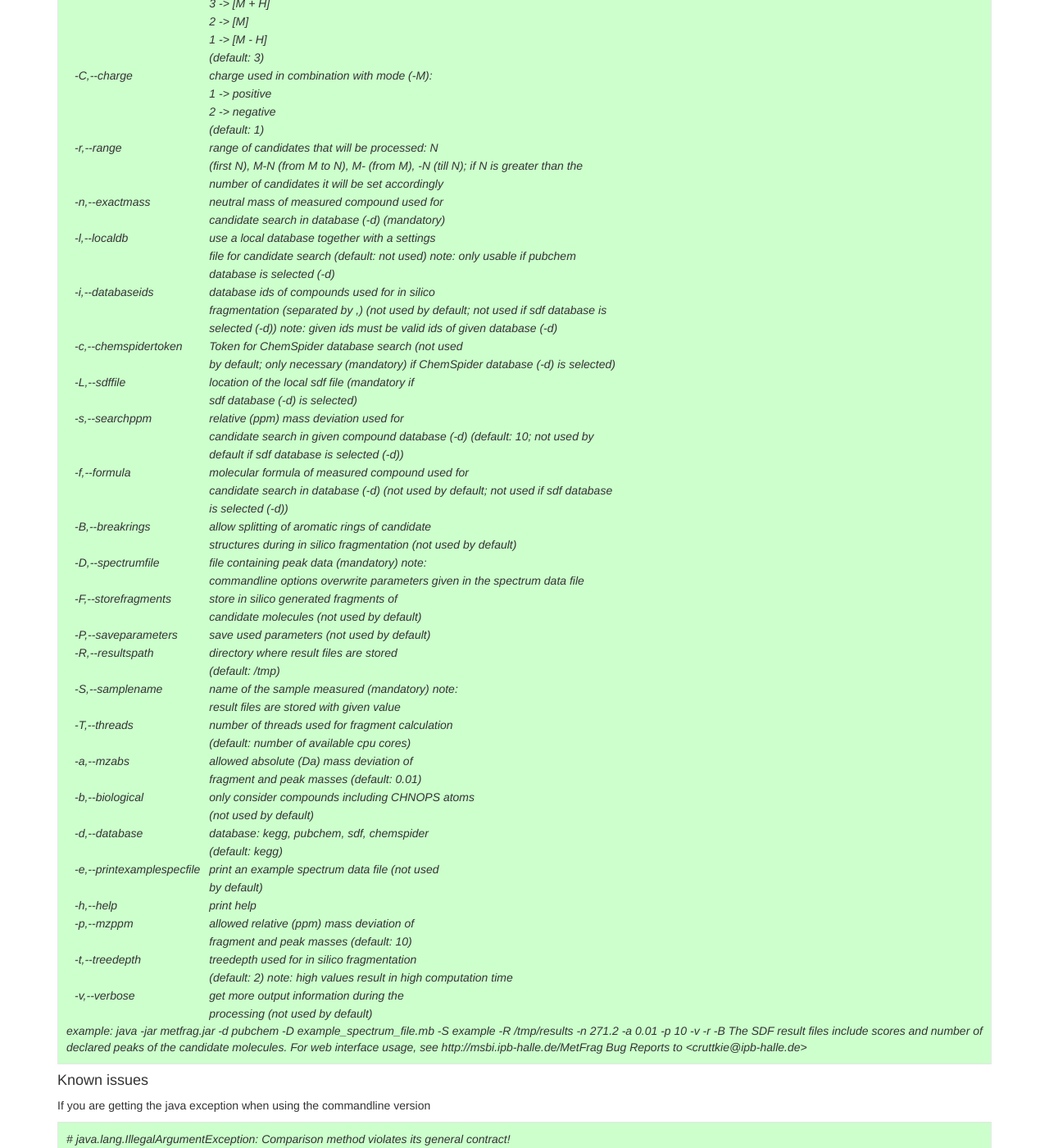
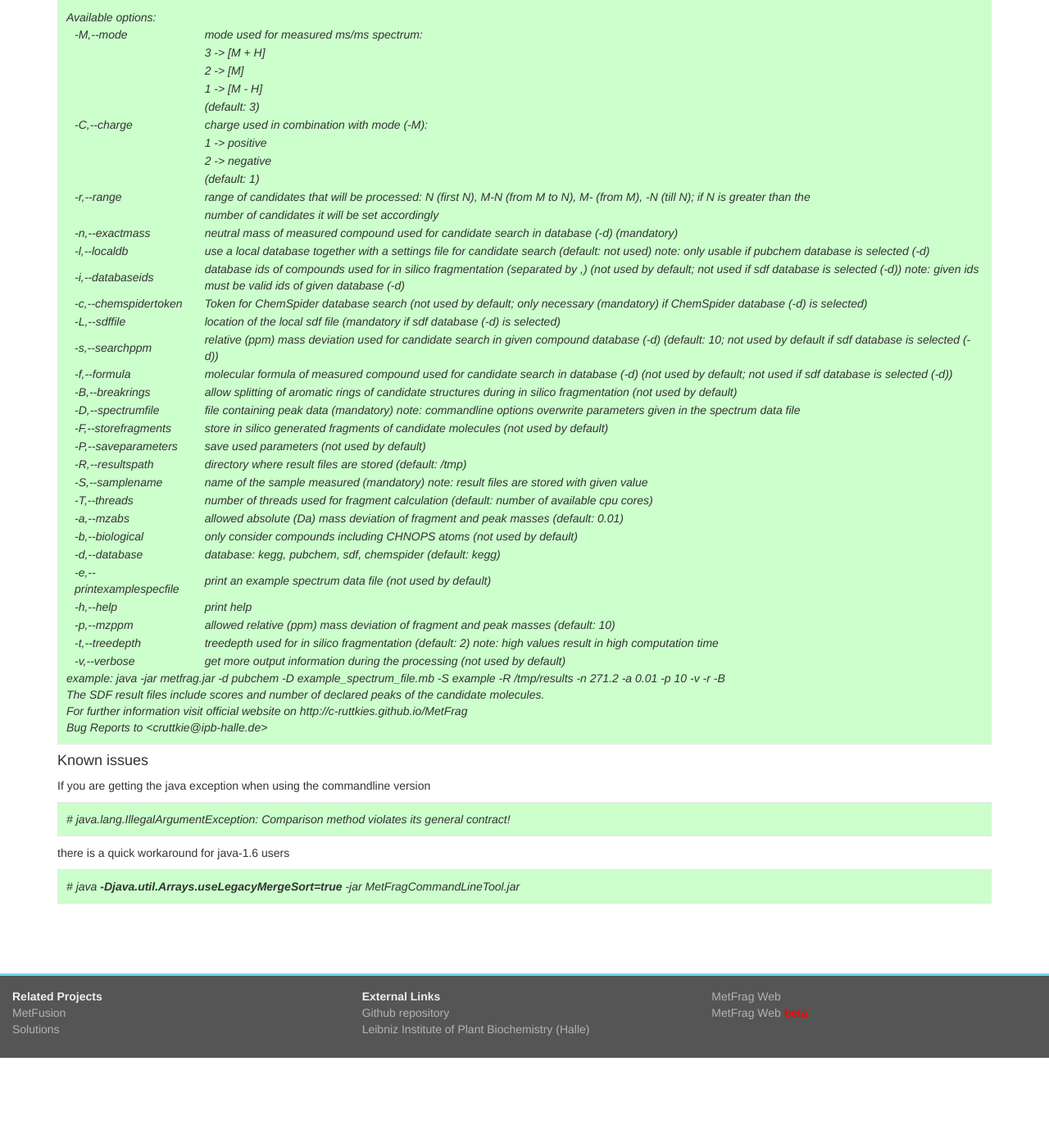
Before and after one commit to ipb-halle/MetFrag, a Jekyll site: the page built from projects/commandline/index.md, in a window 1280 px wide and 1400 px high, scrolled down 1309 px. Shown: the whole window at 82% size. Built offline with Jekyll 4.4.1, drawn with Linux system fonts in a browser that asks for light colours; nearby versions of some CDN libraries; Markdown is read by kramdown in place of the engine named in the settings; after the commit the page ends 2599 px from its top, so only the background shows below that; some of the changed text lies outside the part shown.

Commit message:
modified page of commandline tool

```diff
--- a/projects/commandline/index.md
+++ b/projects/commandline/index.md
@@ -70,10 +70,10 @@
 <h4>Help</h4>
 All available parameters can be displayed by<p>
 <div class="code">
-  # java -jar MetFragCommandLineTool.jar -h
-  usage: java -jar metfrag.jar [options] [args]
-
-  Available options:
+  # java -jar MetFragCommandLineTool.jar -h<br>
+  usage: java -jar metfrag.jar [options] [args]<br>
+<br>
+  Available options:<br>
   <table>
    <tr><td>-M,--mode</td><td>                mode used for measured ms/ms spectrum:</td></tr>
       <tr><td>                          </td><td> 3       ->     [M + H]</td></tr>
@@ -84,61 +84,34 @@
      <tr><td>                           </td><td> 1       ->     positive</td></tr>
      <tr><td>                          </td><td>  2       ->     negative</td></tr>
       <tr><td>                          </td><td> (default: 1)</td></tr>
-   <tr><td>-r,--range                   </td><td> range of candidates that will be processed: N</td></tr>
-     <tr><td>                          </td><td>  (first N), M-N (from M to N), M- (from M), -N (till N); if N is greater than the</td></tr>
+   <tr><td>-r,--range                   </td><td> range of candidates that will be processed: N (first N), M-N (from M to N), M- (from M), -N (till N); if N is greater than the</td></tr>
      <tr><td>                           </td><td> number of candidates it will be set accordingly</td></tr>
-   <tr><td>-n,--exactmass               </td><td> neutral mass of measured compound used for</td></tr>
-      <tr><td>                          </td><td> candidate search in database (-d) (mandatory)</td></tr>
-   <tr><td>-l,--localdb                 </td><td> use a local database together with a settings</td></tr>
-     <tr><td>                           </td><td> file for candidate search (default: not used) note: only usable if pubchem</td></tr>
-     <tr><td>                           </td><td> database is selected (-d)</td></tr>
-  <tr><td> -i,--databaseids             </td><td> database ids of compounds used for in silico</td></tr>
-     <tr><td>                           </td><td> fragmentation (separated by ,) (not used by default; not used if sdf database is</td></tr>
-     <tr><td>                           </td><td> selected (-d)) note: given ids must be valid ids of given database (-d)</td></tr>
-   <tr><td>-c,--chemspidertoken         </td><td> Token for ChemSpider database search (not used</td></tr>
-     <tr><td>                           </td><td> by default; only necessary (mandatory) if ChemSpider database (-d) is selected)</td></tr>
-  <tr><td> -L,--sdffile                 </td><td> location of the local sdf file (mandatory if</td></tr>
-    <tr><td>                           </td><td>  sdf database (-d) is selected)</td></tr>
-   <tr><td>-s,--searchppm              </td><td>  relative (ppm) mass deviation used for</td></tr>
-    <tr><td>                           </td><td>  candidate search in given compound database (-d) (default: 10; not used by</td></tr>
-    <tr><td>                           </td><td>  default if sdf database is selected (-d))</td></tr>
-  <tr><td> -f,--formula                 </td><td> molecular formula of measured compound used for</td></tr>
-    <tr><td>                            </td><td> candidate search in database (-d) (not used by default; not used if sdf database</td></tr>
-    <tr><td>                            </td><td> is selected (-d))</td></tr>
-  <tr><td> -B,--breakrings              </td><td> allow splitting of aromatic rings of candidate</td></tr>
-   <tr><td>                             </td><td> structures during in silico fragmentation (not used by default)</td></tr>
- <tr><td>  -D,--spectrumfile            </td><td> file containing peak data (mandatory) note:</td></tr>
-   <tr><td>                             </td><td> commandline options overwrite parameters given in the spectrum data file</td></tr>
-  <tr><td> -F,--storefragments          </td><td> store in silico generated fragments of</td></tr>
-   <tr><td>                             </td><td> candidate molecules (not used by default)</td></tr>
+   <tr><td>-n,--exactmass               </td><td> neutral mass of measured compound used for candidate search in database (-d) (mandatory)</td></tr>
+   <tr><td>-l,--localdb                 </td><td> use a local database together with a settings file for candidate search (default: not used) note: only usable if pubchem database is selected (-d)</td></tr>
+  <tr><td> -i,--databaseids             </td><td> database ids of compounds used for in silico fragmentation (separated by ,) (not used by default; not used if sdf database is selected (-d)) note: given ids must be valid ids of given database (-d)</td></tr>
+   <tr><td>-c,--chemspidertoken         </td><td> Token for ChemSpider database search (not used by default; only necessary (mandatory) if ChemSpider database (-d) is selected)</td></tr>
+  <tr><td> -L,--sdffile                 </td><td> location of the local sdf file (mandatory if sdf database (-d) is selected)</td></tr>
+   <tr><td>-s,--searchppm              </td><td>  relative (ppm) mass deviation used for candidate search in given compound database (-d) (default: 10; not used by default if sdf database is selected (-d))</td></tr>
+  <tr><td> -f,--formula                 </td><td> molecular formula of measured compound used for candidate search in database (-d) (not used by default; not used if sdf database is selected (-d))</td></tr>
+  <tr><td> -B,--breakrings              </td><td> allow splitting of aromatic rings of candidate structures during in silico fragmentation (not used by default)</td></tr>
+ <tr><td>  -D,--spectrumfile            </td><td> file containing peak data (mandatory) note: commandline options overwrite parameters given in the spectrum data file</td></tr>
+  <tr><td> -F,--storefragments          </td><td> store in silico generated fragments of candidate molecules (not used by default)</td></tr>
  <tr><td>  -P,--saveparameters          </td><td> save used parameters (not used by default)</td></tr>
- <tr><td>  -R,--resultspath             </td><td> directory where result files are stored</td></tr>
-  <tr><td>                              </td><td> (default: /tmp)</td></tr>
- <tr><td>  -S,--samplename              </td><td> name of the sample measured (mandatory) note:</td></tr>
- <tr><td>                              </td><td>  result files are stored with given value</td></tr>
-<tr><td>   -T,--threads                </td><td>  number of threads used for fragment calculation</td></tr>
- <tr><td>                              </td><td>  (default: number of available cpu cores)</td></tr>
- <tr><td>  -a,--mzabs                  </td><td>  allowed absolute (Da) mass deviation of</td></tr>
- <tr><td>                               </td><td> fragment and peak masses (default: 0.01)</td></tr>
- <tr><td>  -b,--biological             </td><td>  only consider compounds including CHNOPS atoms</td></tr>
- <tr><td>                              </td><td>  (not used by default)</td></tr>
- <tr><td>  -d,--database                </td><td> database: kegg, pubchem, sdf, chemspider</td></tr>
- <tr><td>                               </td><td> (default: kegg)</td></tr>
- <tr><td>  -e,--printexamplespecfile    </td><td> print an example spectrum data file (not used</td></tr>
- <tr><td>                               </td><td> by default)</td></tr>
+ <tr><td>  -R,--resultspath             </td><td> directory where result files are stored (default: /tmp)</td></tr>
+ <tr><td>  -S,--samplename              </td><td> name of the sample measured (mandatory) note: result files are stored with given value</td></tr>
+<tr><td>   -T,--threads                </td><td>  number of threads used for fragment calculation (default: number of available cpu cores)</td></tr>
+ <tr><td>  -a,--mzabs                  </td><td>  allowed absolute (Da) mass deviation of fragment and peak masses (default: 0.01)</td></tr>
+ <tr><td>  -b,--biological             </td><td>  only consider compounds including CHNOPS atoms (not used by default)</td></tr>
+ <tr><td>  -d,--database                </td><td> database: kegg, pubchem, sdf, chemspider (default: kegg)</td></tr>
+ <tr><td>  -e,--printexamplespecfile    </td><td> print an example spectrum data file (not used by default)</td></tr>
  <tr><td>  -h,--help                    </td><td> print help</td></tr>
- <tr><td>  -p,--mzppm                   </td><td> allowed relative (ppm) mass deviation of</td></tr>
-  <tr><td>                              </td><td> fragment and peak masses (default: 10)</td></tr>
- <tr><td>  -t,--treedepth               </td><td> treedepth used for in silico fragmentation</td></tr>
- <tr><td>                               </td><td> (default: 2) note: high values result in high computation time</td></tr>
- <tr><td>  -v,--verbose                  </td><td>get more output information during the</td></tr>
- <tr><td>                               </td><td> processing (not used by default)</td></tr>
+ <tr><td>  -p,--mzppm                   </td><td> allowed relative (ppm) mass deviation of fragment and peak masses (default: 10)</td></tr>
+ <tr><td>  -t,--treedepth               </td><td> treedepth used for in silico fragmentation (default: 2) note: high values result in high computation time</td></tr>
+ <tr><td>  -v,--verbose                  </td><td>get more output information during the processing (not used by default)</td></tr>
   </table>
-  example: java -jar metfrag.jar -d pubchem -D example_spectrum_file.mb -S example
-  -R /tmp/results -n 271.2 -a 0.01 -p 10 -v -r -B
-  The SDF result files include scores and number of declared peaks of the
-  candidate molecules.
-  For web interface usage, see http://msbi.ipb-halle.de/MetFrag
+  example: java -jar metfrag.jar -d pubchem -D example_spectrum_file.mb -S example -R /tmp/results -n 271.2 -a 0.01 -p 10 -v -r -B<br>
+  The SDF result files include scores and number of declared peaks of the candidate molecules.<br>
+  For further information visit official website on http://c-ruttkies.github.io/MetFrag<br>
   Bug Reports to <cruttkie@ipb-halle.de>
 </div>
 <p><p>
```
